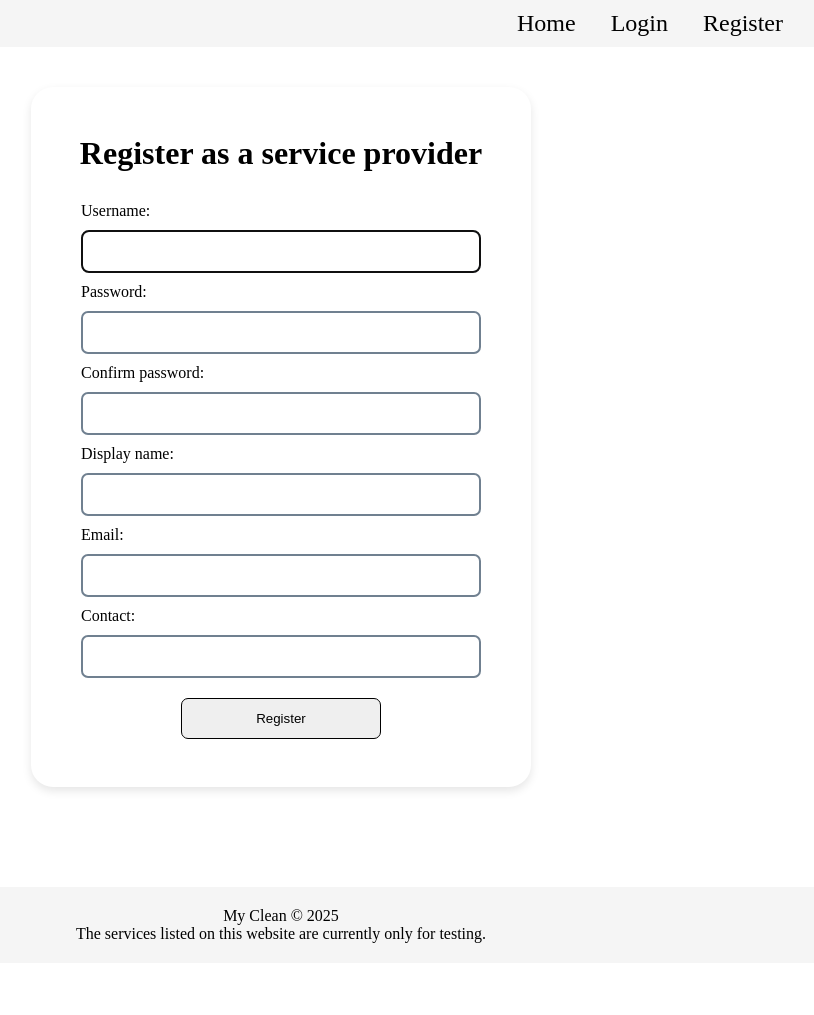
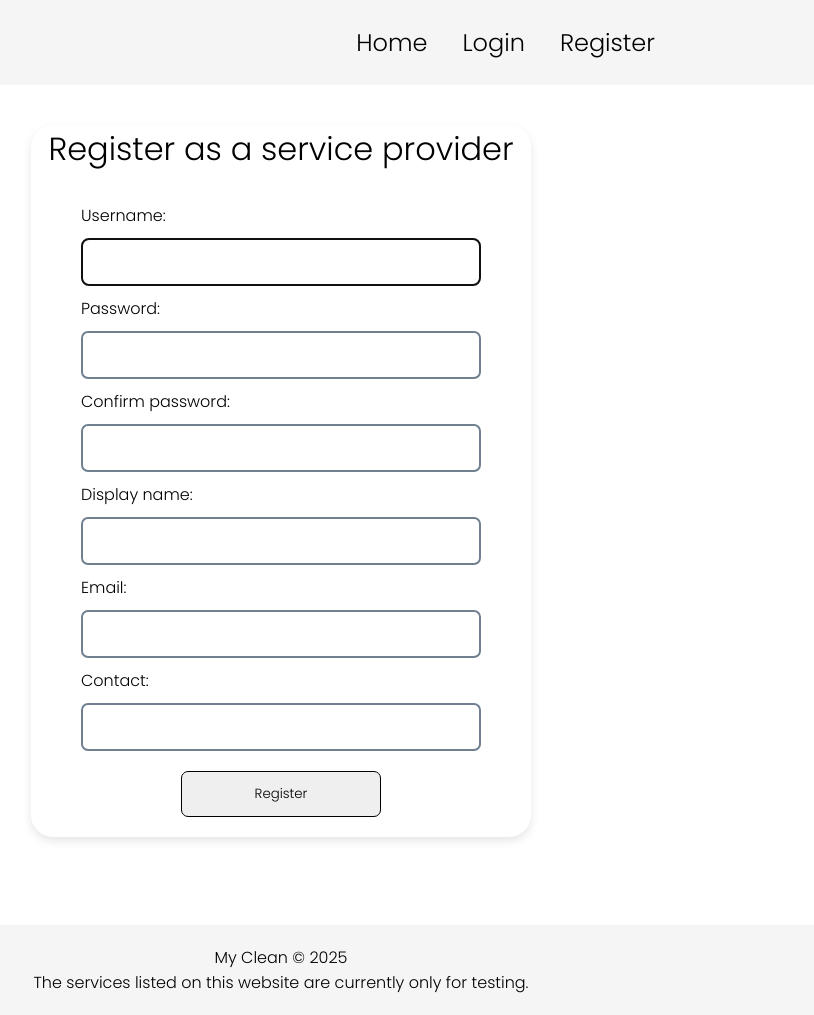
Before and after one commit to JoshuaDelosSantos/my-clean-project, a Django app: page /accounts/register_sp/ in a window 1280 px wide. Shown: the whole page, without its empty margins (359-1173 px from the left). Before the commit the page ends 943 px from the top, so only its background shows below. Run offline with Django 5.2, Linux system fonts and the light colour scheme.

Commit message:
Update styling

```diff
--- a/myclean/static/css/style.css
+++ b/myclean/static/css/style.css
@@ -3,11 +3,34 @@
     margin: 0;
     padding: 0;
     box-sizing: border-box;
+    font-family: "Poppins", sans-serif;
+    font-weight: 300;
 }
+
+/* CSS for the navigation bar */
 
 nav {
     position: sticky !important;
     background-color: whitesmoke !important;
+}
+
+.nav-links-container {
+    display: flex;
+    justify-content: flex-end;
+    align-items: center;
+    padding-right: 20%;
+    gap: 15px;
+    padding-top: 15px;
+    padding-bottom: 15px;
+    font-family: "Poppins", sans-serif;
+    font-weight: 300;
+}
+
+.nav-links-container a {
+    text-decoration: none;
+    font-size: 1.5em;
+    padding: 10px;
+    color: black;
 }
 
 body {
@@ -20,28 +43,13 @@ footer {
     text-align: center;
 }
 
-.nav-links-container {
-    display: flex;
-    justify-content: flex-end;
-    align-items: center;
-    padding-right: 10%;
-    gap: 15px;
-}
-
-.nav-links-container a {
-    text-decoration: none;
-    font-size: 1.5em;
-    padding: 10px;
-    color: black;
-}
-
 /* CSS for Register page. */
 .register-content-container {
-    height: 100vh;
+    min-height: 100vh;
 }
 
 .register-box {
-    height: 700px;
+    height: auto;
     width: 500px;
     margin-left: auto;
     margin-right: auto;
@@ -107,6 +115,7 @@ footer {
 .register-button-container {
     text-align: center; /* Center the button */
     margin-top: 10px; /* Add spacing */
+    padding-bottom: 20px;
 }
 
 .register-button-container button {
@@ -261,6 +270,11 @@ footer {
     gap: 20px;
     align-items: center;
     margin-top: 10vh;
+    width: 100%;
+}
+
+.sp-update-profile-form form {
+    width: 100%;
 }
 
 .sp-update-profile-box h1 {
@@ -276,11 +290,11 @@ footer {
 
 .update-form-group label {
     text-align: start;
-    width: 80%;
+    width: 100%;
 }
 
 .update-form-group input, textarea {
-    width: 80%;
+    width: 100%;
     padding: 12px;
     margin: 10px 0;
     border: 2px solid slategrey;
--- a/myclean/static/templates/base.html
+++ b/myclean/static/templates/base.html
@@ -11,6 +11,9 @@
     </title>
     <meta name="viewport" content="width=device-width, initial-scale=1" />
     <link rel="stylesheet" href="{% static 'css/style.css' %}">
+    <link rel="preconnect" href="https://fonts.googleapis.com">
+    <link rel="preconnect" href="https://fonts.gstatic.com" crossorigin>
+    <link href="https://fonts.googleapis.com/css2?family=Poppins:ital,wght@0,100;0,200;0,300;0,400;0,500;0,600;0,700;0,800;0,900;1,100;1,200;1,300;1,400;1,500;1,600;1,700;1,800;1,900&display=swap" rel="stylesheet">
   </head>
 
   <nav>
```
